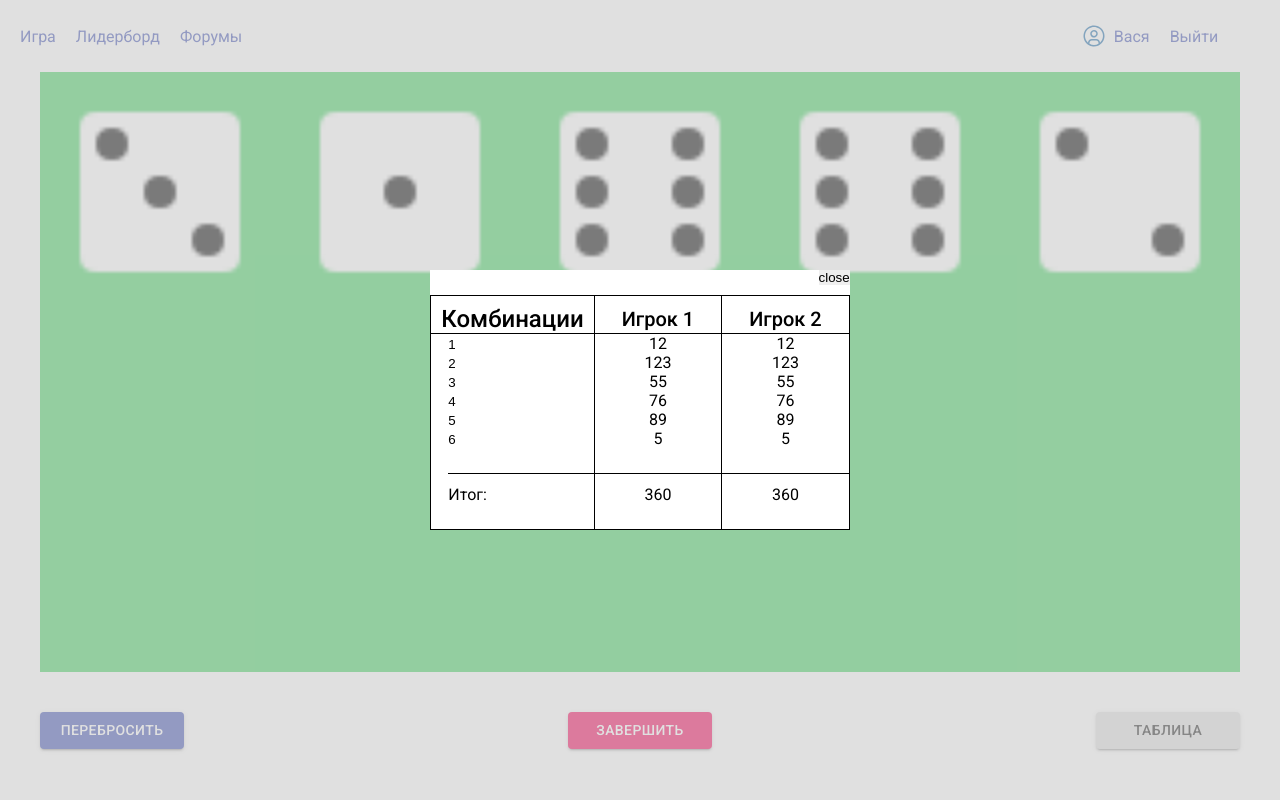
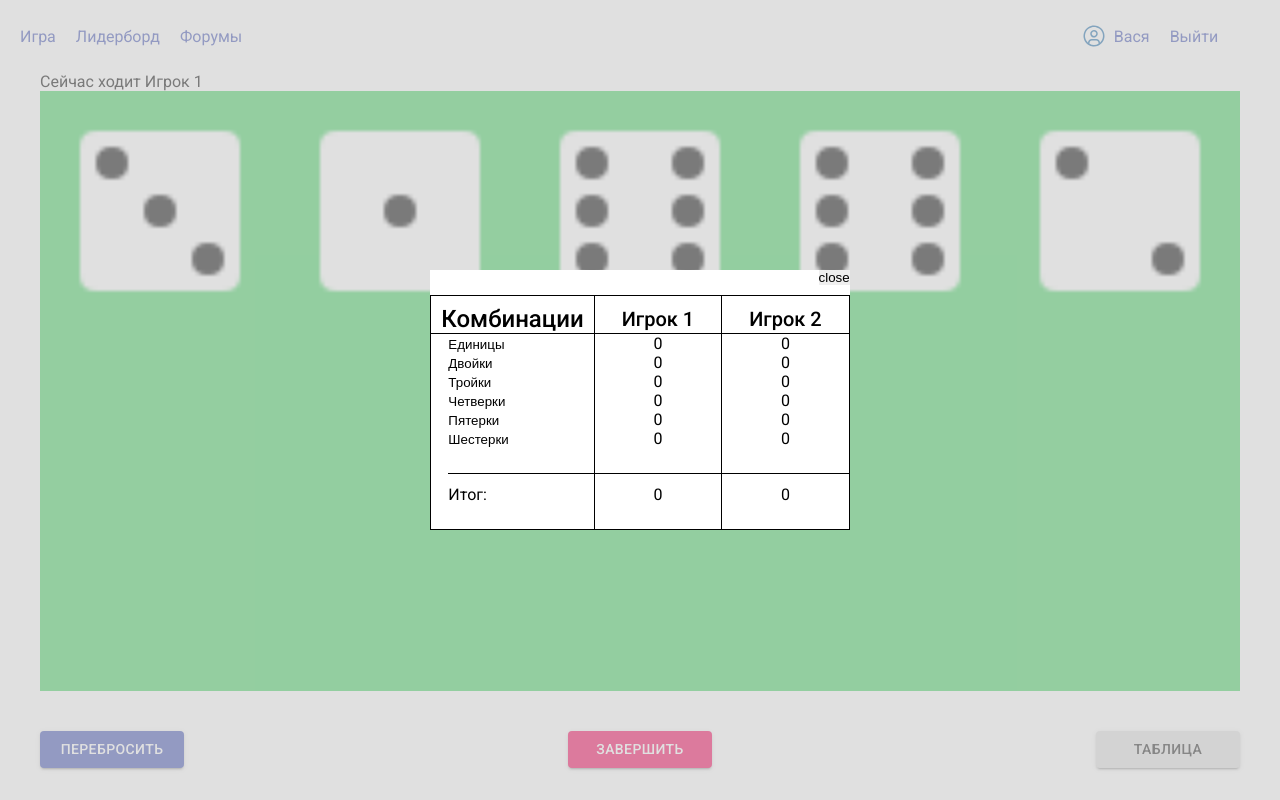
Before and after one commit to dicePoker/dicePoker, a React app: page / in a window 1280 px wide. Both pictures are taken after a click on the button "ЗАВЕРШИТЬ". Built offline with nearby package versions, Linux system fonts and the light colour scheme; the HTML template or start-up script is replaced by a standard one.

Commit message:
дополнения механики

```diff
--- a/package.json
+++ b/package.json
@@ -26,6 +26,7 @@
     "@babel/preset-react": "^7.14.5",
     "@babel/preset-typescript": "^7.15.0",
     "@babel/runtime": "^7.15.3",
+    "@types/lodash": "^4.14.172",
     "@types/react-router-dom": "^5.1.8",
     "@types/webpack": "^5.28.0",
     "@types/webpack-dev-server": "^3.11.5",
@@ -65,6 +66,7 @@
     "@types/react": "^17.0.17",
     "@types/react-dom": "^17.0.9",
     "express": "^4.17.1",
+    "lodash": "^4.17.21",
     "react": "^17.0.2",
     "react-dom": "^17.0.2",
     "react-router-dom": "^5.2.0"
--- a/src/components/Main/Main.tsx
+++ b/src/components/Main/Main.tsx
@@ -16,13 +16,10 @@ export const Main = (props: MainProps): JSX.Element => {
 
   const showModal = () => setShowModal(true);
   const closeModal = () => setShowModal(false);
-  const finishMove = (): void => {
-    props.gameController.finishMove();
-    showModal();
-  };
 
   return (
     <section className="main">
+      <p>Сейчас ходит {props.gameController.getCurrentPlayerName()}</p>
       <Grid
         container
         direction="column"
@@ -49,7 +46,7 @@ export const Main = (props: MainProps): JSX.Element => {
               size="medium"
               color="secondary"
               className={classes.button}
-              onClick={finishMove}
+              onClick={showModal}
             >
               Завершить
             </Button>
--- a/src/components/Table/Table.tsx
+++ b/src/components/Table/Table.tsx
@@ -6,34 +6,6 @@ export type TableProps = {
   gameController: GameController;
 };
 
-const players = [
-  {
-    name: 'Игрок 1',
-    firstPhasePoints: [12, 123, 55, 76, 89, 5],
-    secondPhasePoints: [12, 123, 55, 76, 89, 5, 0, 0, 0],
-    total: 30,
-  },
-  {
-    name: 'Игрок 2',
-    firstPhasePoints: [12, 123, 55, 76, 89, 5],
-    secondPhasePoints: [12, 123, 55, 76, 89, 5, 0, 0, 0],
-    total: 30,
-  },
-];
-
-const firstPhaseCombinations = ['1', '2', '3', '4', '5', '6'];
-const secondPhaseCombinations = [
-  'Пара',
-  'Две пары',
-  '3 одинаковых',
-  '4 одинаковых',
-  'Покер',
-  'Сумма',
-  '3+2',
-  'Малый стрит',
-  'Большой стрит',
-];
-
 export const Table = (props: TableProps): JSX.Element => {
   return (
     <div className="table">
@@ -41,67 +13,70 @@ export const Table = (props: TableProps): JSX.Element => {
         <div className="table__title">Комбинации</div>
         <ul className="table__list">
           {props.gameController.phase === 1
-            ? firstPhaseCombinations.map((val, index) => {
+            ? props.gameController.gameResults[0].firstPhasePoints.map(
+                (val, index) => {
                   return (
                     <li
-                    key={`table-item-${val}-${index}`}
+                      key={`table-item-${val.id}-${index}`}
                       className="table__item"
                       onClick={props.gameController.updateResult}
-                    data-index={index}
+                      data-comb={val.id}
                     >
-                    <button className="table__button">{val}</button>
+                      <button data-comb={val.id} className="table__button">
+                        {val.label}
+                      </button>
                     </li>
                   );
-              })
-            : secondPhaseCombinations.map((val, index) => {
+                },
+              )
+            : props.gameController.gameResults[0].secondPhasePoints.map(
+                (val, index) => {
                   return (
                     <li
-                    key={`table-item-${val}-${index}`}
+                      key={`table-item-${val.id}-${index}`}
                       className="table__item"
                       onClick={props.gameController.updateResult}
-                    data-index={index}
+                      data-comb={val.id}
                     >
-                    <button className="table__button">{val}</button>
+                      <button data-comb={val.id} className="table__button">
+                        {val.label}
+                      </button>
                     </li>
                   );
-              })}
+                },
+              )}
         </ul>
         <div className="table__bottom">Итог:</div>
       </div>
       <div className="table__right">
-        {players.map((item, index) => {
+        {props.gameController.gameResults.map((item, index) => {
           return (
             <div key={`table-table-${index}`} className="table__table">
-              <div className="table__name">{item.name}</div>
+              <div className="table__name">{item.playerName}</div>
               <ul className="table__list">
                 {props.gameController.phase === 1
                   ? item.firstPhasePoints.map((val, index) => {
                       return (
                         <li
-                          key={`table-item-${val}-${index}`}
+                          key={`table-item-${val.id}-${index}`}
                           className="table__item"
                         >
-                          {val}
+                          {val.value !== -1 ? val.value : 0}
                         </li>
                       );
                     })
-                  : item.secondPhasePoints.map((val, index) => {
+                  : item.firstPhasePoints.map((val, index) => {
                       return (
                         <li
-                          key={`table-item-${val}-${index}`}
+                          key={`table-item-${val.id}-${index}`}
                           className="table__item"
                         >
-                          {val}
+                          {val.value !== -1 ? val.value : 0}
                         </li>
                       );
                     })}
               </ul>
-              <div className="table__bottom">
-                {props.gameController.phase === 1
-                  ? item.firstPhasePoints.reduce((a, b) => a + b, 0)
-                  : item.total +
-                    item.secondPhasePoints.reduce((a, b) => a + b, 0)}
-              </div>
+              <div className="table__bottom">{0}</div>
             </div>
           );
         })}
--- a/src/controllers/GameController.ts
+++ b/src/controllers/GameController.ts
@@ -1,13 +1,101 @@
 import { DrawController } from './DrawController';
 import { getRandomCube } from '../utils/getRandomCube';
+import { cloneDeep } from 'lodash';
 
 const TOTAL_CUBES = 5;
+
+const FIRST_PHASE_COMBINATIONS = [
+  {
+    id: 'ones',
+    label: 'Единицы',
+    value: -1,
+  },
+  {
+    id: 'deuces',
+    label: 'Двойки',
+    value: -1,
+  },
+  {
+    id: 'triplets',
+    label: 'Тройки',
+    value: -1,
+  },
+  {
+    id: 'fours',
+    label: 'Четверки',
+    value: -1,
+  },
+  {
+    id: 'fives',
+    label: 'Пятерки',
+    value: -1,
+  },
+  {
+    id: 'sixes',
+    label: 'Шестерки',
+    value: -1,
+  },
+];
+
+const SECOND_PHASE_COMBINATIONS = [
+  {
+    id: 'pair',
+    label: 'Пара',
+    value: -1,
+  },
+  {
+    id: 'pairs',
+    label: 'Две пары',
+    value: -1,
+  },
+  {
+    id: 'sim3',
+    label: '3 одинаковых',
+    value: -1,
+  },
+  {
+    id: 'sim4',
+    label: '4 одинаковых',
+    value: -1,
+  },
+  {
+    id: 'poker',
+    label: 'Покер',
+    value: -1,
+  },
+  {
+    id: 'fullHouse',
+    label: '3+2',
+    value: -1,
+  },
+  {
+    id: 'sum',
+    label: 'Сумма',
+    value: -1,
+  },
+  {
+    id: 'smallStraight',
+    label: 'Малый стрит',
+    value: -1,
+  },
+  {
+    id: 'bigStraight',
+    label: 'Большой стрит',
+    value: -1,
+  },
+];
+
+export type Combination = {
+  id: string;
+  label: string;
+  value: number;
+};
 
 export interface PlayerResults {
   playerName: string;
   total: number;
-  firstPhasePoints: Record<string, number>[];
-  secondPhasePoints: Record<string, number>[];
+  firstPhasePoints: Combination[];
+  secondPhasePoints: Combination[];
 }
 
 export class GameController {
@@ -15,13 +103,20 @@ export class GameController {
   private selectedValues: number[];
   private currentVals: number[];
   public finishedVals: number[] = [];
-  // public results: PlayerResults[] = [
-  //   {
-  //     playerName: 'Игрок 1',
-  //     total: 0,
-  //     firstPhasePoints: [{'Единицы', -1},{'Двойки', -1}]
-  //   }
-  // ];
+  public gameResults = [
+    {
+      playerName: 'Игрок 1',
+      total: 0,
+      firstPhasePoints: cloneDeep(FIRST_PHASE_COMBINATIONS),
+      secondPhasePoints: cloneDeep(SECOND_PHASE_COMBINATIONS),
+    },
+    {
+      playerName: 'Игрок 2',
+      total: 0,
+      firstPhasePoints: cloneDeep(FIRST_PHASE_COMBINATIONS),
+      secondPhasePoints: cloneDeep(SECOND_PHASE_COMBINATIONS),
+    },
+  ];
   numberOfThrows = 2;
   public currentPlayer = 0;
   public phase = 1; // 1 или 2 - какая фаза игры идет
@@ -31,6 +126,7 @@ export class GameController {
     this.currentVals = [];
     this.canvasClickHandler = this.canvasClickHandler.bind(this);
     this.makeThrow = this.makeThrow.bind(this);
+    this.updateResult = this.updateResult.bind(this);
   }
 
   setDrawController(drawController: DrawController): void {
@@ -49,11 +145,10 @@ export class GameController {
   }
 
   finishMove(): void {
-    this.selectedValues.forEach(item => this.finishedVals.push(item));
-    this.currentVals.forEach(item => this.finishedVals.push(item));
     this.selectedValues = [];
     this.currentVals = [];
     this.numberOfThrows = 2;
+    this.switchPlayer();
   }
 
   makeThrow(): void {
@@ -93,7 +188,41 @@ export class GameController {
   }
 
   updateResult(evt: React.MouseEvent) {
-    console.log(evt.target.dataset.index);
-    //console.log(index, this.phase);
+    console.log(evt.target.dataset.comb);
+    const cubeValues: number[] = [];
+    this.selectedValues.forEach(item => cubeValues.push(item));
+    this.currentVals.forEach(item => cubeValues.push(item));
+    console.log(cubeValues);
+    const sum = cubeValues.reduce((a, b) => a + b);
+    console.log(sum);
+    if (this.phase === 1) {
+      const selectedComb = this.gameResults[
+        this.currentPlayer
+      ].firstPhasePoints.find(item => item.id === evt.target.dataset.comb);
+      if (selectedComb && selectedComb.value === -1) {
+        selectedComb.value = sum;
+      }
+      console.log(this.gameResults);
+    } else {
+      const selectedComb = this.gameResults[
+        this.currentPlayer
+      ].secondPhasePoints.find(item => item.id === evt.target.dataset.comb);
+      if (selectedComb && selectedComb.value === -1) {
+        selectedComb.value = sum;
+      }
+      console.log(this.gameResults);
+    }
+  }
+
+  switchPlayer() {
+    if (this.currentPlayer < this.gameResults.length - 1) {
+      this.currentPlayer++;
+    } else {
+      this.currentPlayer = 0;
+    }
+  }
+
+  getCurrentPlayerName() {
+    return this.gameResults[this.currentPlayer].playerName;
   }
 }
```
Also changed, not shown: 1 other file (tests, documents, lock files or other folders). Lines whose indentation alone changed are shown as unchanged.
